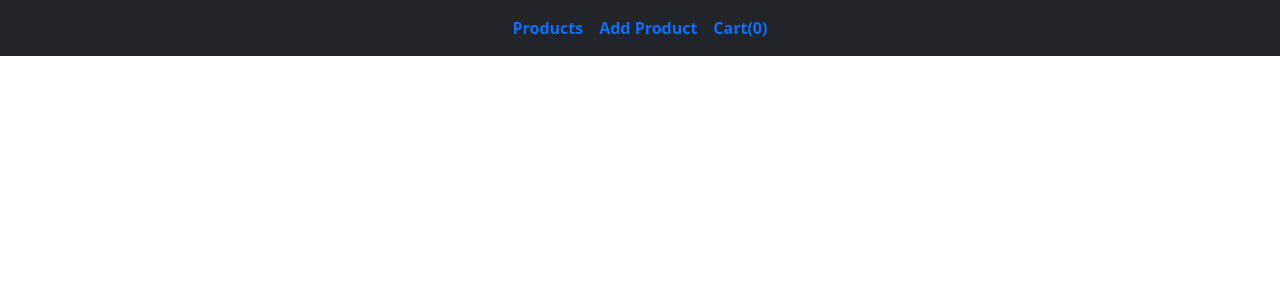
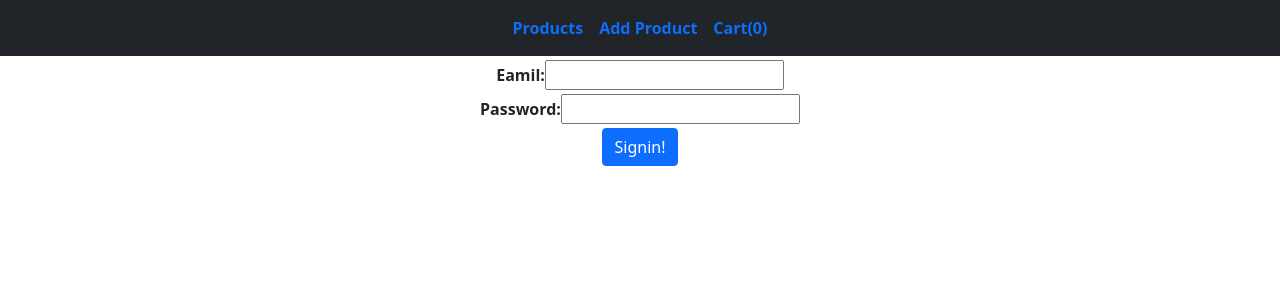
Before and after one commit to Uxman-Arif/Ecommerce-project-frontend-in-ReactJS, a React (Create React App) app: page /Signin in a window 1280 px wide. Shown: the top 300 px of the page. Built offline with nearby package versions, Linux system fonts and the light colour scheme; no server answers.

Commit message:
Eighth version

```diff
--- /dev/null
+++ b/src/components/signin.jsx
@@ -0,0 +1,55 @@
+const {useState} = require('react');
+
+export function Signin() {
+    const [success, setsuccess] = useState('');
+    const [error, seterror] = useState('');
+
+    async function signinhandle(e) {
+        setsuccess('');
+        seterror('');
+        e.preventDefault();
+        const response = await fetch('http://127.0.0.1:8000/signin', {
+            method: 'POST',
+            headers:{
+                'Content-Type':'application/json'
+            },
+            body: JSON.stringify({email:e.target.email.value, password:e.target.password.value})
+        });
+
+        const data = await response.json();
+        if (data.msg){
+            setsuccess(data.msg);
+        };
+        if(data.errmsg){
+            seterror(data.errmsg);
+        };
+        if(data.token){
+            localStorage.setItem('Login Token', data.token);
+        }
+        e.target.reset();
+    };
+    const token = localStorage.getItem('Login Token');
+    console.log(token?token:'notokenfound');
+
+    return (
+        <div className="container">
+            <div className="row justify-content-center">
+                <div className="col-6">
+                    <form action="" className="text-center" onSubmit={signinhandle}>
+
+                        <label htmlFor="" className='fw-bold'>Eamil: </label>
+                        <input className='mt-1' required type="email" name="email"/><br />
+
+                        <label htmlFor="" className='fw-bold'>Password: </label>
+                        <input className='mt-1 mb-1' required type="text" name="password"/><br />
+
+                        {success?<div className="alert alert-success">{success}</div>:<></>}
+                        {error?<div className="alert alert-danger">{error}</div>:<></>}
+                        <button className="btn btn-primary">Signin!</button>
+
+                    </form>
+                </div>
+            </div>
+        </div>
+    );
+}
--- a/src/index.js
+++ b/src/index.js
@@ -14,6 +14,7 @@ import {Checkoutprovider} from './context/ceckoutcontext';
 import { Cart } from './components/cart';
 import { Cartcontextprovider } from './context/cartcontext';
 import {Signup} from './components/signup';
+import {Signin} from './components/signin';
 
 const root = ReactDOM.createRoot(document.getElementById('root'));
 root.render(
@@ -29,6 +30,7 @@ root.render(
               <Route path='/checkout/:id' element={<Checkout />} />
               <Route path='/cart' element={<Cart />} />
               <Route path='/signup' element={<Signup />} />
+              <Route path='/Signin' element={<Signin />} />
               {/* <App /> */}
             </Routes>
           </BrowserRouter>
```
